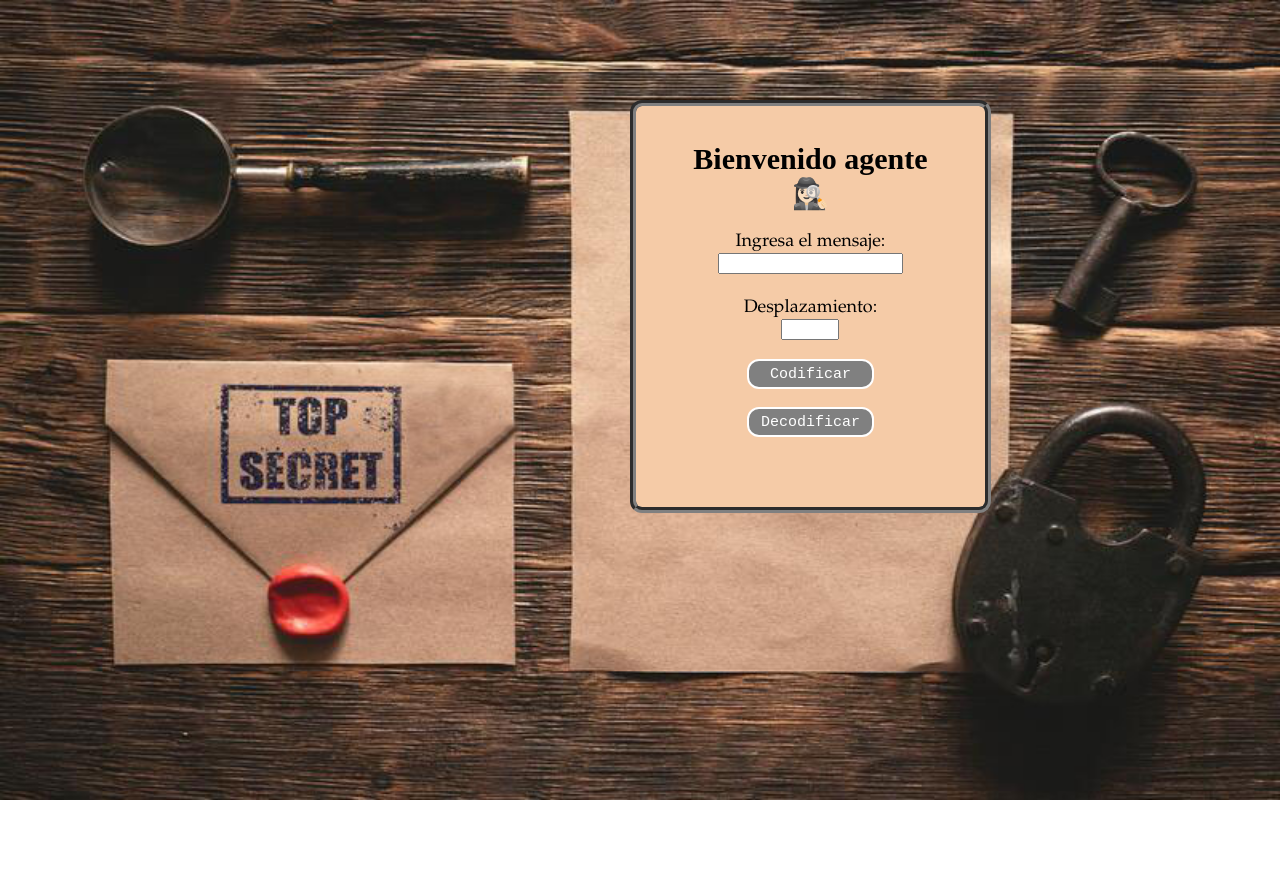
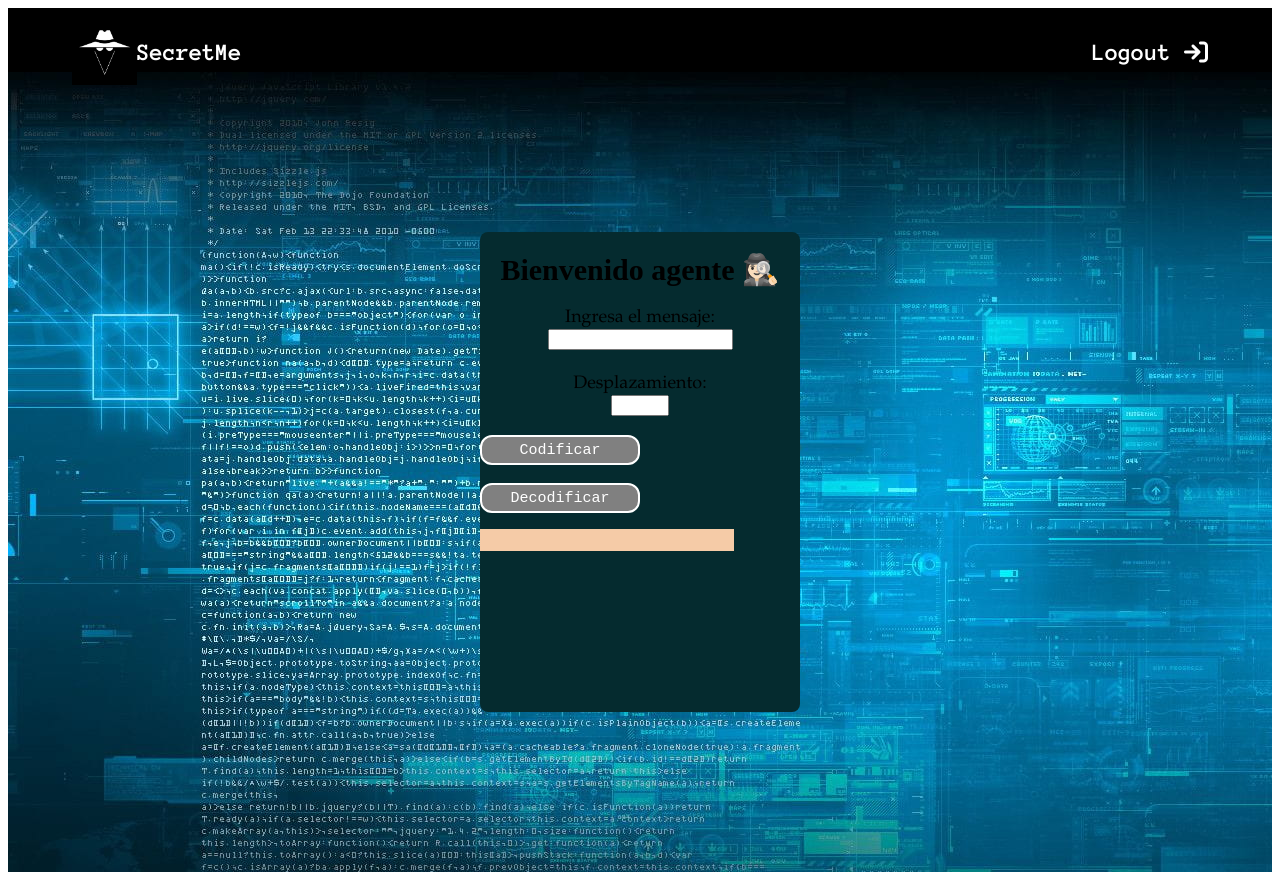
Before and after one commit to vanesna/DEV003-cipher, a website with bundled scripts: page src/index.html in a window 1280 px wide. Before the commit the page ends 800 px from the top, so only its background shows below. Built offline with nearby package versions, Linux system fonts and the light colour scheme.

Commit message:
header with icon and logout

```diff
--- a/package.json
+++ b/package.json
@@ -43,5 +43,8 @@
   "bugs": {
     "url": "https://github.com/vanesna/DEV003-cipher/issues"
   },
-  "homepage": "https://github.com/vanesna/DEV003-cipher#readme"
+  "homepage": "https://github.com/vanesna/DEV003-cipher#readme",
+  "dependencies": {
+    "bootstrap-icons": "^1.10.5"
+  }
 }
--- a/src/index.html
+++ b/src/index.html
@@ -1,36 +1,60 @@
 <!DOCTYPE html>
 <html>
+
 <head>
   <meta charset="utf-8">
   <title>Mensajería secreta</title>
   <link rel="stylesheet" href="style.css" />
   <script src="index.js" type="module"></script>
+  <style>
+    @import url('https://fonts.googleapis.com/css2?family=Anonymous+Pro:wght@700&display=swap');
+  </style>
+  <link rel="stylesheet" href="https://cdnjs.cloudflare.com/ajax/libs/font-awesome/6.4.0/css/all.min.css" integrity="sha512-iecdLmaskl7CVkqkXNQ/ZH/XLlvWZOJyj7Yy7tcenmpD1ypASozpmT/E0iPtmFIB46ZmdtAc9eNBvH0H/ZpiBw==" crossorigin="anonymous" referrerpolicy="no-referrer" />
 </head>
+
 <body>
-    <div id="root">
+
+  <header>
+    <div class="headerTitle">
+      <img src="icon.jpg" style="width:65px;height:65px;"><h2 class="title3">SecretMe</h2>
+    </div>
+    <div class="headerLogout">
+      <h2 class="title3">Logout&nbsp</h2>
+      <i class="fa-solid fa-arrow-right-to-bracket fa-xl" style="color: #ffffff;"></i>
+
+    </div>
+  </header>
+
+  <main>
+    <div class="card">
       <h1>Bienvenido agente 🕵🏻‍♀️</h1>
       <form>
         <div class="mensaje">
           <label for="Messaje">Ingresa el mensaje:</label>
-          <input type="text" id="Messaje" onkeypress="return (event.charCode >= 65 && event.charCode <= 90 || event.charCode >= 97 && event.charCode <= 122 || event.charCode == 32)"/> <!-- ascii de la tecla -->
+          <input type="text" id="Messaje"
+            onkeypress="return (event.charCode >= 65 && event.charCode <= 90 || event.charCode >= 97 && event.charCode <= 122 || event.charCode == 32)" />
+          <!-- ascii de la tecla -->
           <br>
           <br>
           <label for="offset">Desplazamiento:</label>
           <br>
-          <input type="text" id="offset" name="offset" onkeypress=" return (event.charCode >= 48 && event.charCode <= 57)">
+          <input type="text" id="offset" name="offset"
+            onkeypress=" return (event.charCode >= 48 && event.charCode <= 57)">
         </div>
       </form>
       <br>
       <div>
-            <button type="button" id="encodeButton" > Codificar </button>
+        <button type="button" id="encodeButton"> Codificar </button>
       </div>
       <br>
       <div>
-            <button type="button" id="decodeButton" > Decodificar </button>
+        <button type="button" id="decodeButton"> Decodificar </button>
       </div>
       <div>
         <p><input type="text" id="mensajeCifrado"></p>
       </div>
     </div>
+  </main>
 </body>
+
 </html>
--- a/src/style.css
+++ b/src/style.css
@@ -1,31 +1,92 @@
-body {
-    background-image: url(spy.jpg);
-    background-size: 100% 100%;
-    background-attachment: fixed;
+
+header {
+    background-color: black;
+    height: 5vh;
+    display: flex;
+    justify-content: space-between;
+    padding: 1.5rem 4rem 0;
+    color: white;
+}
+
+.headerTitle, .headerLogout {
+
+    display: flex;
+    justify-content: flex-start;
+    font-family: 'Anonymous Pro', monospace,'Franklin Gothic Medium', 'Arial Narrow', Arial, sans-serif;
+    align-items: center;
+}
+
+@property --gradient-angle {
+    syntax: "<angle>";
+    initial-value: 0deg;
+    inherits: false;
+}
+
+:root {
+    --clr-1: #052b2f;
+    --clr-2: #073438;
+    --clr-3: #20EF0E;
+    --clr-4: #1ED60D;
+    --clr-5: #23FC0F;
+}
+
+main {
+    background-image: url('background.jpg');
+    min-height: 100vh;
+    display: grid;
+    place-content: center;
+}
+
+.card {
+    height: 30rem;
+    aspect-ratio: 1 / 1.5;
+    background: var(--clr-1);
+    border-radius: 0.5rem;
+
+    position: relative;
+}
+
+.card::before,
+.card::after {
+    content: "";
+    position: absolute;
+    inset: -0.5rem;
+    z-index: -1;
+    background: conic-gradient(from var(--gradient-angle),
+            var(--clr-3),
+            var(--clr-4),
+            var(--clr-5),
+            var(--clr-4),
+            var(--clr-3));
+    border-radius: inherit;
+    animation: rotation 20s linear infinite;
+}
+
+.card::after {
+    filter: blur(3.5rem);
+}
+
+@keyframes rotation {
+    0% {
+        --gradient-angle: 0deg;
     }
 
-#root {
-    width: 20%;
-    background-color:  #F5CBA7;
-    padding: 1em 3em;
-    border-radius: 12px;
-    margin-left: 622px;
-    margin-top: 100px;
-    text-align: center;
-    border: 6px groove gray;
+    100% {
+        --gradient-angle: 360deg;
     }
+}
 
 h1 {
     font-size: 30px;
     text-align: center;
     font-family: Didot;
-    }
+}
 
 .mensaje {
     font-size: 18px;
     text-align: center;
     font-family: Garamond;
-    }
+}
 
 
 #offset {
@@ -33,7 +94,7 @@ h1 {
     text-align: center;
 }
 
-#encodeButton, #decodeButton {
+#encodeButton,#decodeButton {
     font-size: 15px;
     width: 50%;
     height: 30px;
@@ -44,15 +105,16 @@ h1 {
     cursor: pointer;
     border: 2px solid white;
     font-family: Courier New;
-  }
+}
 
-  #encodeButton:hover, #decodeButton:hover {
-    background-color: #922B21 ;
+#encodeButton:hover,
+#decodeButton:hover {
+    background-color: #922B21;
     color: white;
     border: 2px solid white;
-  }
+}
 
-  #mensajeCifrado {
+#mensajeCifrado {
     width: 250px;
     height: 20px;
     background-color: #F5CBA7;
```
Also changed, not shown: src/background.jpg (added), src/icon.jpg (added), src/spy.jpg (deleted), 1 other file. Lines whose indentation alone changed are shown as unchanged.
